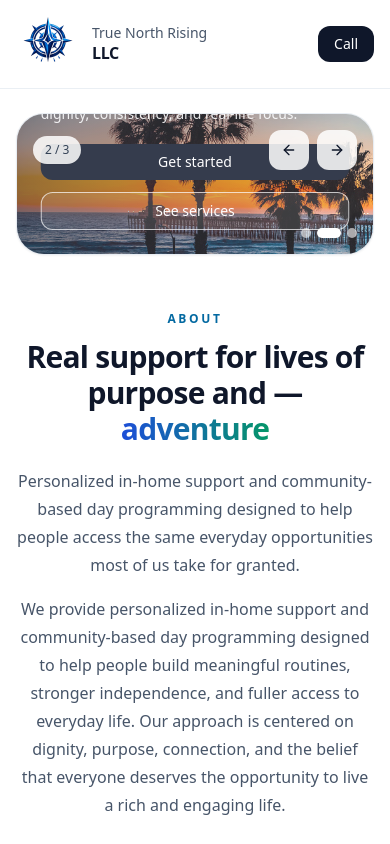
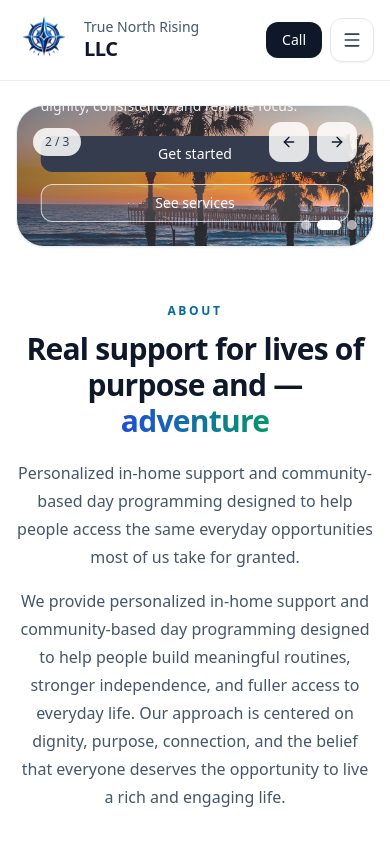
Before and after one commit to RCHERD07/true-north-rising, a React (Vite) app: page / in a window 390 px wide. Shown: the top 844 px of the page. Built offline with nearby package versions, Linux system fonts and the light colour scheme.

Commit message:
Added menu for header on mobile

```diff
--- a/src/TrueNorthLanding.tsx
+++ b/src/TrueNorthLanding.tsx
@@ -16,6 +16,7 @@ import {
   MapPin,
   X,
   Sparkles,
+  Menu,
 } from "lucide-react";
 
 type ButtonProps = React.ButtonHTMLAttributes<HTMLButtonElement> & {
@@ -266,21 +267,24 @@ function Carousel({ images = SAMPLE_IMAGES }: { images?: { src: string; alt: str
 }
 
 export default function TrueNorthLanding() {
+  const [mobileMenuOpen, setMobileMenuOpen] = useState(false);
   return (
     <div className="min-h-screen bg-white text-slate-900">
       <header className="sticky top-0 z-40 border-b border-slate-200/70 bg-white/95 backdrop-blur">
-        <div className="mx-auto flex max-w-6xl items-center justify-between px-4 py-3">
-          <div className="flex items-center gap-3">
-            <div className="grid h-16 w-16 place-items-center">
+        <div className="mx-auto max-w-6xl px-4 py-3">
+          <div className="flex items-center justify-between gap-4">
+            <div className="flex min-w-0 items-center gap-3">
+              <div className="grid h-14 w-14 shrink-0 place-items-center md:h-16 md:w-16">
                 <img src={logo} alt="True North Rising Logo" className="h-full w-full object-contain" />
               </div>
-            <div>
-              <div className="text-sm text-slate-600">True North Rising</div>
-              <div className="-mt-0.5 text-base font-semibold tracking-tight">LLC</div>
+              <div className="min-w-0">
+                <div className="truncate text-sm text-slate-600 md:text-base">True North Rising</div>
+                <div className="-mt-0.5 text-xl font-semibold tracking-tight md:text-2xl">LLC</div>
               </div>
             </div>
 
-          <nav className="hidden items-center gap-6 md:flex">
+            <div className="flex items-center gap-2">
+              <div className="hidden md:flex md:items-center md:gap-6">
                 <a href="#about" className="text-sm text-slate-700 hover:text-slate-900">
                   About
                 </a>
@@ -290,14 +294,55 @@ export default function TrueNorthLanding() {
                 <a href="#contact" className="text-sm text-slate-700 hover:text-slate-900">
                   Contact
                 </a>
-            <Button className="rounded-xl bg-slate-900 text-white hover:bg-slate-800">Request a call</Button>
-          </nav>
+                <Button className="rounded-xl bg-slate-900 text-white hover:bg-slate-800">
+                  Request a call
+                </Button>
+              </div>
 
-          <div className="md:hidden">
-            <Button className="rounded-xl bg-slate-900 text-white hover:bg-slate-800">Call</Button>
+              <Button className="rounded-xl bg-slate-900 px-4 py-2 text-white hover:bg-slate-800 md:hidden">
+                Call
+              </Button>
+
+              <button
+                type="button"
+                className="inline-flex h-11 w-11 items-center justify-center rounded-xl border border-slate-200 bg-white text-slate-700 shadow-sm hover:bg-slate-50 md:hidden"
+                onClick={() => setMobileMenuOpen((prev) => !prev)}
+                aria-label="Open menu"
+                aria-expanded={mobileMenuOpen}
+              >
+                {mobileMenuOpen ? <X className="h-5 w-5" /> : <Menu className="h-5 w-5" />}
+              </button>
             </div>
           </div>
+
+          {mobileMenuOpen && (
+            <div className="mt-3 rounded-2xl border border-slate-200/70 bg-white p-2 shadow-lg md:hidden">
+              <a
+                href="#about"
+                className="block rounded-xl px-4 py-3 text-sm text-slate-700 hover:bg-slate-50"
+                onClick={() => setMobileMenuOpen(false)}
+              >
+                About
+              </a>
+              <a
+                href="#services"
+                className="block rounded-xl px-4 py-3 text-sm text-slate-700 hover:bg-slate-50"
+                onClick={() => setMobileMenuOpen(false)}
+              >
+                Services
+              </a>
+              <a
+                href="#contact"
+                className="block rounded-xl px-4 py-3 text-sm text-slate-700 hover:bg-slate-50"
+                onClick={() => setMobileMenuOpen(false)}
+              >
+                Contact
+              </a>
+            </div>
+          )}
+        </div>
       </header>
+
 
       <main>
         <section className="mx-auto max-w-6xl px-4 pt-6 md:pt-8">
@@ -350,7 +395,7 @@ export default function TrueNorthLanding() {
                 How we help
               </h2>
               <p className="mx-auto mt-4 max-w-2xl text-base text-slate-600">
-                Flexible support designed around the person, not around a generic template.
+                Personalized services shaped around real needs, routines, and goals with thoughtful support tailored to each person’s daily life and independence.
               </p>
             </div>
 
```
Lines whose indentation alone changed are shown as unchanged.
